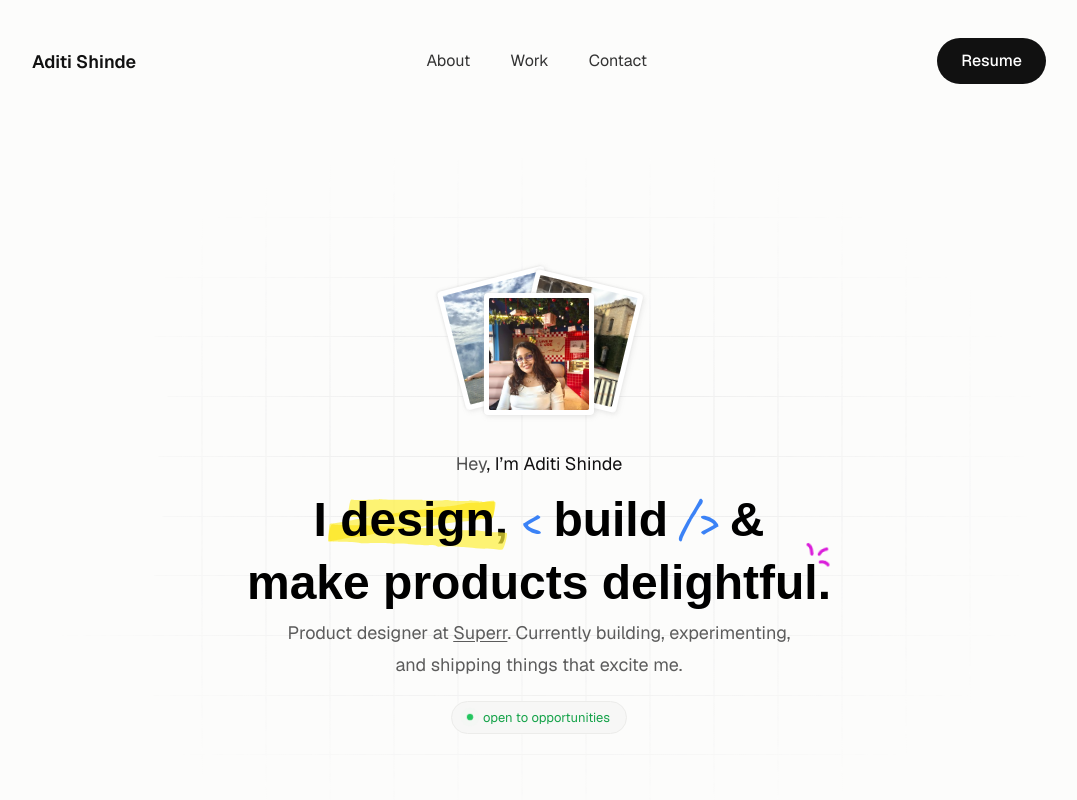
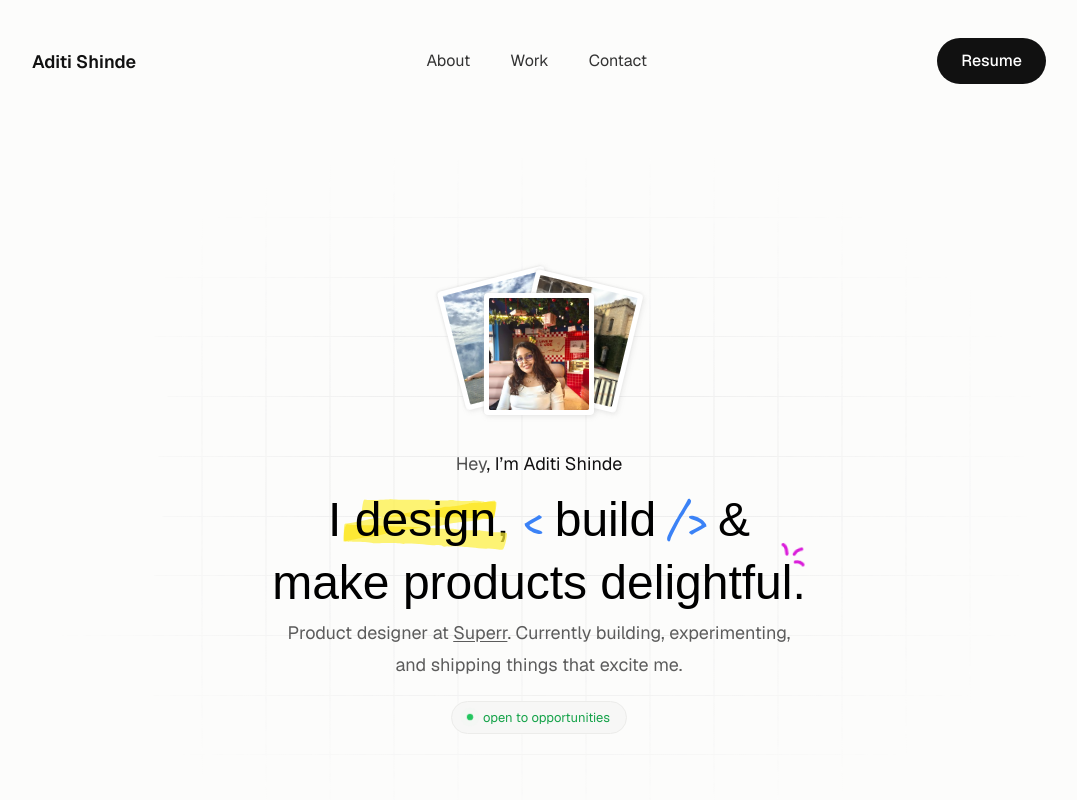
Before and after one commit to aditishinde304/my-portfolio, a Next.js app: page / in a window 1280 px wide. Shown: the top 800 px of the page, without its empty margins (101-1178 px from the left). Built offline with nearby package versions, Linux system fonts and the light colour scheme; a web font is replaced by a local one.

Commit message:
Set landing page headings to medium weight
Hero h1 and footer h2 were the only landing-page headings still at
600; dropped both to 500 to match Projects/Experiments, so every
heading on the homepage is medium weight.

```diff
--- a/app/components/v2/Footer.tsx
+++ b/app/components/v2/Footer.tsx
@@ -32,7 +32,7 @@ export default function Footer() {
         <h2
           style={{
             fontFamily: "var(--font-petrona), Georgia, serif",
-            fontWeight: 600,
+            fontWeight: 500,
             fontSize: "clamp(1.3rem, 2.4vw, 1.6rem)",
             color: "#fff",
           }}
--- a/app/components/v2/HeroExperimental.tsx
+++ b/app/components/v2/HeroExperimental.tsx
@@ -183,7 +183,7 @@ export default function HeroExperimental() {
           className="hero-x-title"
           style={{
             fontFamily: "var(--font-petrona), Georgia, serif",
-            fontWeight: 600,
+            fontWeight: 500,
             fontSize: "clamp(2rem, 4.4vw, 3rem)",
             lineHeight: 1.29,
             color: "#000",
```
